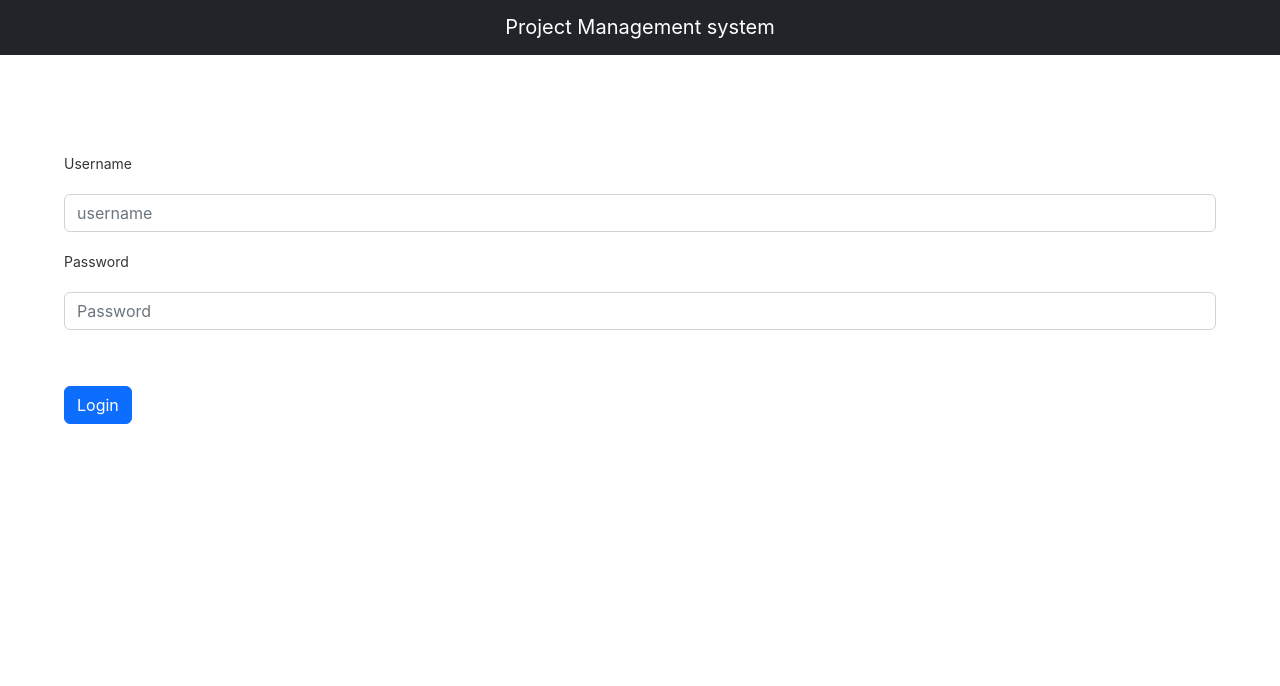
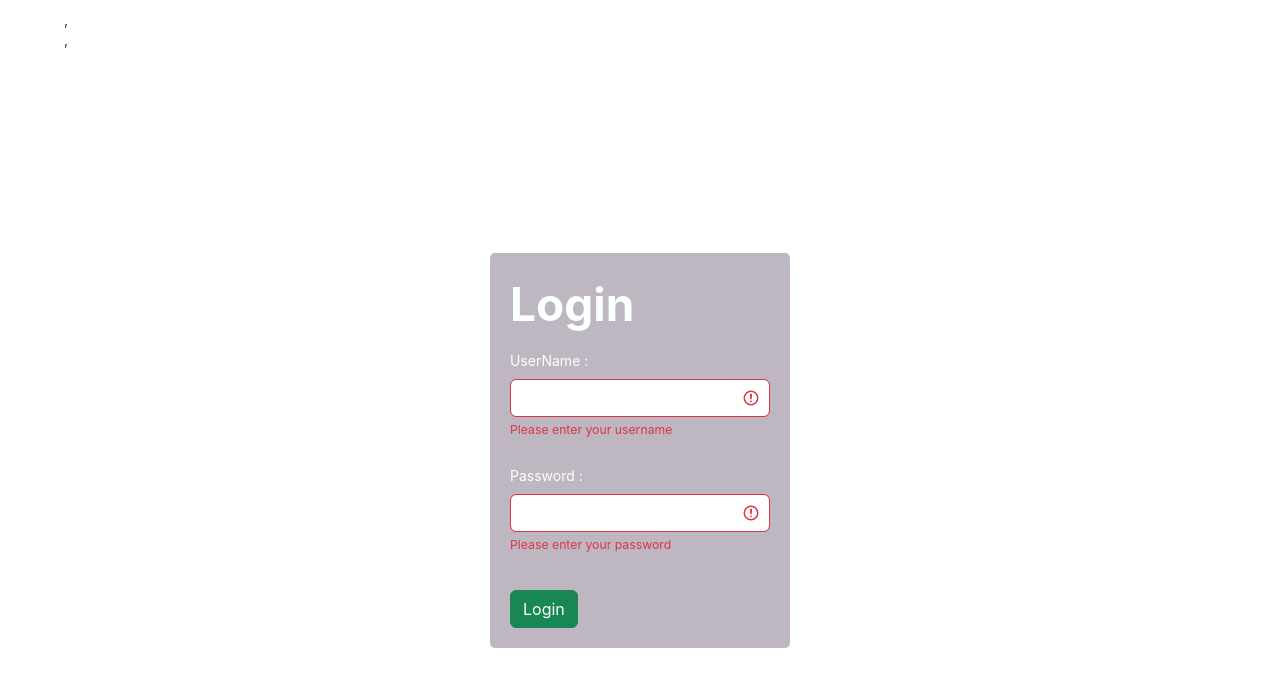
Before and after one commit to akrockzz123/projectMnagementSystem, a React (Create React App) app in the folder frontend/: page /user/login in a window 1280 px wide. Shown: the top 686 px of the page. Built offline with nearby package versions, Linux system fonts and the light colour scheme.

Commit message:
updated UI

```diff
--- a/frontend/src/App.tsx
+++ b/frontend/src/App.tsx
@@ -30,7 +30,7 @@ function App() {
 
   return (
     <div>
-      <Header/>
+
       <Container>
        <Routes>
         <Route path = '/' element = {<HomeScreen/>} />
--- a/frontend/src/screen/AddUserScreen.tsx
+++ b/frontend/src/screen/AddUserScreen.tsx
@@ -3,6 +3,7 @@
 import * as React from 'react';
 import { useState } from 'react';
 import { Button, Form } from 'react-bootstrap';
+import './style/addUserScreen.css'
 import { useDispatch } from 'react-redux';
 import { useNavigate } from 'react-router';
 import { Alertshow } from '../component/AlertShow';
@@ -141,46 +142,88 @@ return (
   {successSignup && !loadingSignup && <Alertshow arrs = {arr}/>},
   {errorSignup && !successSignup && !loadingSignup && <Alertshow arrs = {arr2}/>},
   {errorss ? <h5 style = {{color : 'red'}}>Please enter email and password correctly</h5> : <div></div>}
+  <div className="addUserPage position-relative bg-light d-flex align-items-center justify-content-center w-100">
+      <div className="addUser">
+        <h1 className="mb-3">Add User</h1>
+        <form className="needs-validation">
+          <div className="form-group was-validated mb-2">
+            <label htmlFor="userName" className="form-label">
+              UserName :
+            </label>
+            <input
+              type="text"
+              id="userName"
+              className="form-control"
+              onChange = {(event) => usernameFunc(event.target.value)}
+              required
+            />
+            <div className="invalid-feedback">
+              Please enter your username
+              </div>
 
-  <Form style = {{marginTop : '100px'}}>
-    <Form.Group className="mb-3" controlId="fullName">
+          </div>
+          <div className="form-group was-validated mb-2">
+            <label htmlFor="email" className="form-label">
+              Email :
+            </label>
+            <input
+              type="email"
+              id="email"
+              className="form-control"
+              onChange = {(event) => emailFunc(event.target.value)}
+              required
+            />
+            <div className="invalid-feedback">
+              Please enter your email
+              </div>
 
-      <Form.Label>user name</Form.Label>
-      <Form.Control type="text" placeholder="Enter your fullname"  onChange = {(event) => usernameFunc(event.target.value)}/>
-      <Form.Text className="text-muted">
+          </div>
+          <div className="form-group  was-validated mb-2">
+            <label htmlFor="password" className="form-label">
+              Password :
+            </label>
+            <input
+              type="password"
+              id="password"
+              className="form-control"
+              onChange = {(event) => passFunc(event.target.value)}
+              required
+            />
+             <div className="invalid-feedback">
+              Please enter your password
+              </div>
 
-      </Form.Text>
-    </Form.Group>
-    <Form.Group className="mb-3" controlId="formBasicEmail">
-      <Form.Label>Email address</Form.Label>
-      <Form.Control type="email" placeholder="Enter email"  onChange = {(event) => emailFunc(event.target.value)}/>
+          </div>
 
-      <Form.Text className="text-muted">
+          <div>
+            <label htmlFor="role" className="form-label">
+              Role :
+            </label>
+            <select
+          className="form-select"
+        >
+          <option value="">Select a role</option>
+          <option value="admin" >Admin</option>
+          <option value="user" >User</option>
+        </select>
+            {/* <select className="form-select" aria-label="Default select example">
+              <option value="1">Admin</option>
+              <option value="2"
+               label="User">User</option>
+            </select> */}
 
-      </Form.Text>
-    </Form.Group>
-
-    <Form.Group className="mb-3" controlId="formBasicPassword">
-      <Form.Label>Password</Form.Label>
-      <Form.Control type="password" placeholder="Password"  onChange = {(event) => passFunc(event.target.value)}/>
-    </Form.Group>
-    <Form.Group className="mb-3" controlId="formBasicCheckbox" style = {{margin : '2px'}}>
-      <Form.Check type="radio" label="Admin" onChange = {(event) => adminFunc(event.target.value)} checked = {isAdmin}/>
-    </Form.Group>
-
-    <Form.Group className="mb-3" controlId="formBasicCheckbox" style = {{margin : '2px'}}>
-      <Form.Check type="radio" label="User" onChange = {(event) => userFunc(event.target.value)} checked = {!isAdmin}/>
-    </Form.Group>
-
-    <Button onClick = {submitHandlerFunc}>Submit</Button>
-
-
-    <br/>
-    <br/>
-
-
-  </Form>
-  </>
+          </div>
+          <button
+          type="submit"
+          className="btn btn-success w-100 mt-2"
+          onClick = {submitHandlerFunc}
+          >
+            Submit
+          </button>
+        </form>
+      </div>
+    </div>
+    </>
   );
 };
 
--- a/frontend/src/screen/ListAllUsersScreen.tsx
+++ b/frontend/src/screen/ListAllUsersScreen.tsx
@@ -204,70 +204,73 @@ const deleteUserHandler : any =(id : string, e : React.MouseEvent<HTMLButtonElem
 
 
   return (
+    <div>
+    <br />
 
-
-    <div>
-    <br/>
-    <br/>
-
-    <h1>Users</h1>
-    {usersLoading ? <Loading/> : successUsers ? <><Table  striped bordered hover responsive className='table-sm'>
+    <h1 className="text-white bg-dark text-center mb-3">Show All Users</h1>
+    {usersLoading ? (
+      <Loading />
+    ) : successUsers ? (
+      <>
+        <table className="table table-info table-striped">
           <thead>
             <tr>
-
-          <th>user_id</th>
-          <th>user Name</th>
-          <th>email</th>
-          <th>Role</th>
-          <th>Assign Project</th>
-          <th>Upgrade Role</th>
-          <th>Remove User</th>
-          <th>Show project</th>
+            <th scope="col">UserId</th>
+            <th scope="col">Username</th>
+            <th scope="col">Email</th>
+            <th scope="col">Role</th>
+            <th scope="col">AssignProject</th>
+            <th scope="col">Upgrade Role</th>
+            <th scope="col">Delete User</th>
           </tr>
           </thead>
           <tbody>
-
-          {users.map(u =>
-            <tr key = {u.user_id}>
+            {users.map((u) => (
+              <tr key={u.user_id}>
                 <td>{u.user_id}</td>
                 <td>{u.userName}</td>
                 <td>{u.email}</td>
                 <td>{u.role}</td>
-              <td ><Button variant='primary' onClick = { () => AssignHandler(u.user_id,navigate)}  >Assign</Button> </td>
-              <td>{u.role == "User" ? (<Button onClick = {(e) => updateUserHandler(u.user_id,e)} disabled = {localStorage.getItem('role') !=='Admin'}>Update User</Button>) : (<div></div>)} </td>
-              <td>{u.status == "Active" ? (<Button variant='danger' onClick = { (e) => deleteUserHandler(u.user_id,e)} disabled = {localStorage.getItem('role') !=='Admin'}>Remove</Button>) : (<div></div>)}</td>
-              <td><Button onClick = {() => showProjectofUserHandler(u.user_id)}>Show Project of {u.userName}</Button></td>
+                <td>
+                  <button className="btn btn-success"
+                    onClick={() => AssignHandler(u.user_id, navigate)}
+                  >
+                    Assign
+                  </button>{" "}
+                </td>
+                <td>
+                  {u.role === "User" ? (
+                    <button className="btn btn-warning"
+                    onClick={(e) => updateUserHandler(u.user_id, e)}>
+                      Update User
+                    </button>
+                  ) : (
+                    <div></div>
+                  )}{" "}
+                </td>
+                <td>
+                  {u.status === "Active" ? (
+                    <button className="btn btn-danger"
+                      onClick={(e) => deleteUserHandler(u.user_id, e)}
+                    >
+                      Remove
+                    </button>
+                  ) : (
+                    <div></div>
+                  )}
+                </td>
               </tr>
+            ))}
+          </tbody>
+        </table>
+      </>
+    ) : (
+      <h1>Error</h1>
     )}
-
-
-
-
-      </tbody>
-    </Table></> : <h1>Error</h1> }
-
-
   </div>
 
   )
 }
 
-/*{users.map(user => (
-  <tr key ={user._id}>
-    <td>{user._id}</td>
-    <td>{user.name}</td>
-    <td><a href={`mailto:${user.email}`}>{user.email}</a></td>
-    <td>{user.isAdmin ? (<i className='fas fa-check' style ={{color: 'green'}}></i>) : (<i className='fas fa-times' style ={{color: 'red'}}></i>)}</td>
-    <td>
-      <LinkContainer to = {`/update/${user._id}`}>
-        <Button variant='light' className='btn-sm' >
-          <i className='fas fa-edit'></i>
-        </Button>
-      </LinkContainer>
-      <Button variant='danger' className='btn-sm'></Button>
-    </td>
-  </tr>
-))}*/
-
 
 export default ListAllUsersScreen
--- a/frontend/src/screen/LoginScreen.tsx
+++ b/frontend/src/screen/LoginScreen.tsx
@@ -1,6 +1,7 @@
 
 import React, { useEffect, useState } from 'react'
 import { Button, Form } from 'react-bootstrap'
+import './style/loginScreen.css'
 import { useDispatch } from 'react-redux'
 import { useNavigate } from 'react-router-dom'
 
@@ -74,7 +75,7 @@ function LoginScreen({ }: Props) {
     setIsAdmin(!isAdmin)
   }
 
-  const signupHandler = () => {
+  const loginHandler = () => {
 
     dispatch(userLoginRequestAction(username, password))
   }
@@ -116,31 +117,57 @@ function LoginScreen({ }: Props) {
     {
       errorLogin && !loadingLogin && !successLogin ? <Alertshow arrs={arr2} /> : <div></div>
     },
-      <Form style={{ marginTop: '100px' }}>
-        <Form.Group className="mb-3" controlId="formBasicEmail">
-          <Form.Label>Username</Form.Label>
-          <Form.Control type="username" placeholder="username" onChange={(event) => usernameFunc(event.target.value)} />
-
-          <Form.Text className="text-muted">
-
-          </Form.Text>
-        </Form.Group>
-
-        <Form.Group className="mb-3" controlId="formBasicPassword">
-          <Form.Label>Password</Form.Label>
-          <Form.Control type="password" placeholder="Password" onChange={(event) => passFunc(event.target.value)} />
-        </Form.Group>
-
-        {/* <Button variant="primary" type="submit" onClick = {(event) => submitHandlerFunc(event)}>
-        Submit
-      </Button> */}
+     <div className="loginPage bg-light-medium d-flex align-items-center justify-content-center w-100">
+    <div className="login">
+      <h1 className="mb-3">Login</h1>
+      <form>
+        <div className="form-group was-validated mb-2">
+          <label htmlFor="userName" className="form-label">
+            UserName :
+          </label>
+          <input
+            type="text"
+            id="userName"
+            className="form-control"
+            onChange={(e) => {
+              usernameFunc(e.target.value);
+            }}
+            required
+          />
+           <div className="invalid-feedback">
+            Please enter your username
+            </div>
           <br />
+        </div>
+        <div className="form-group form-group was-validated  mb-2">
+          <label htmlFor="password" className="form-label">
+           Password :
+          </label>
+          <input
+            type="password"
+            id="password"
+            className="form-control"
+            onChange={(e) => {
+              passFunc(e.target.value);
+            }}
+            required
+          />
+            <div className="invalid-feedback">
+            Please enter your password
+            </div>
+            {errorss ? <div style={{ color: 'red' }}>Please enter username and password correctly</div> : <div></div>}
           <br />
-        {errorss ? <div style={{ color: 'red' }}>Please enter username and password correctly</div> : <div></div>}
-
-        <Button variant='primary' onClick={signupHandler}>Login</Button>
-
-      </Form>
+        </div>
+        <button
+        type="submit"
+        className="btn btn-success block mt-2"
+        onClick={loginHandler}
+        >
+          Login
+        </button>
+      </form>
+    </div>
+  </div>
   </>
   )
 }
--- /dev/null
+++ b/frontend/src/screen/style/addUserScreen.css
@@ -0,0 +1,12 @@
+.addUserPage{
+    height: 100vh;
+
+}
+.addUser {
+    width: 300px;
+    height: min-content;
+    padding: 20px;
+    border-radius: 5px;
+    color: rgb(251, 255, 254);
+    background-color: rgb(190, 183, 194);
+}
--- /dev/null
+++ b/frontend/src/screen/style/loginScreen.css
@@ -0,0 +1,12 @@
+.loginPage{
+    height: 100vh;
+
+}
+.login {
+    width: 300px;
+    height: min-content;
+    padding: 20px;
+    border-radius: 5px;
+    color: rgb(251, 255, 254);
+    background-color: rgb(190, 183, 194);
+}
```
Also changed, not shown: frontend/src/component/NavBarComponent.tsx (+6 -6 lines), frontend/src/screen/AssignedCoursesScreen.tsx (+12 -10 lines), frontend/src/screen/NavigateScreen.tsx (+4 -4 lines), frontend/src/screen/ShowNotAssignedProjectOfUser.tsx (+34 -16 lines), frontend/src/screen/UserAssignedCoursesScreen.tsx (+9 -7 lines), frontend/src/screen/style/listAllUserScreen.css (added, +12 -0 lines). Lines whose indentation alone changed are shown as unchanged.
